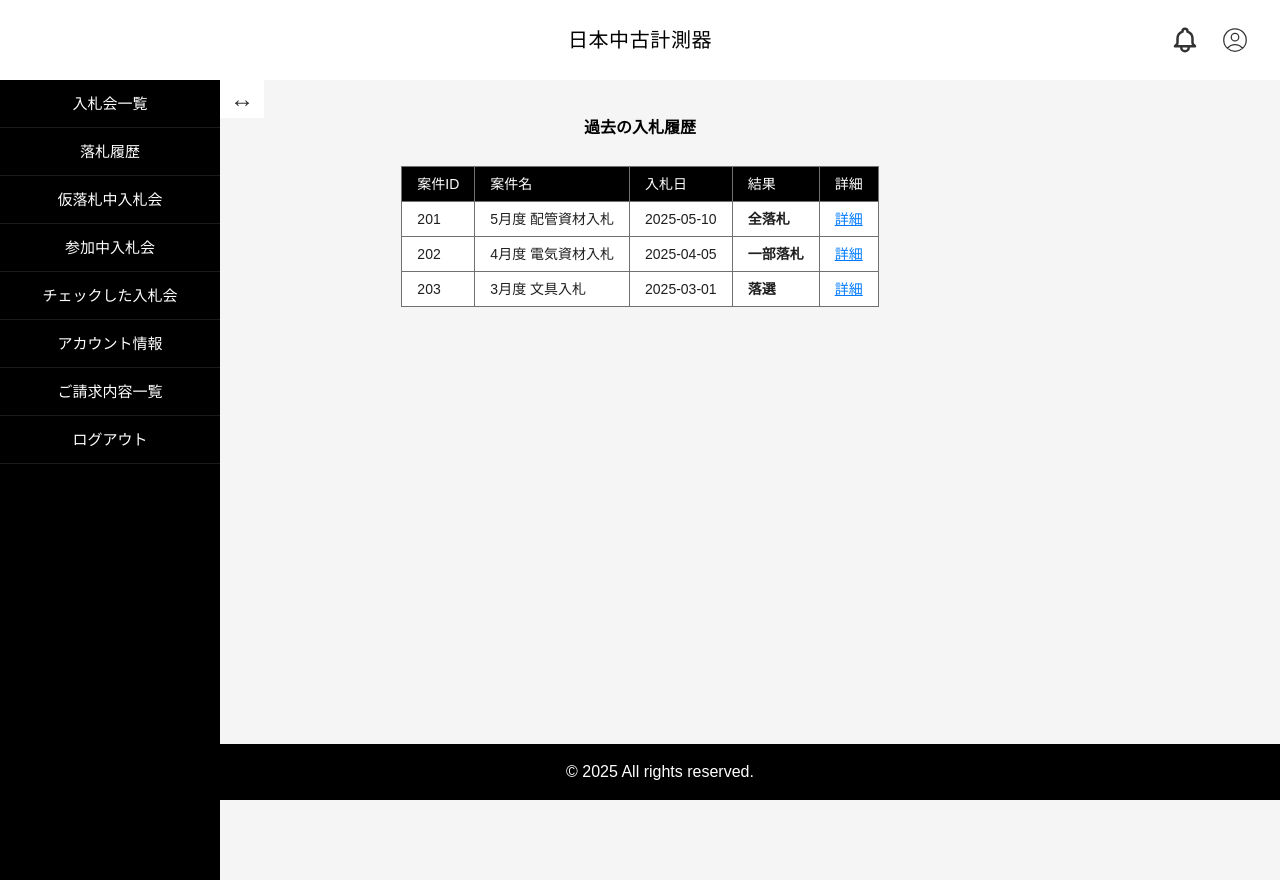
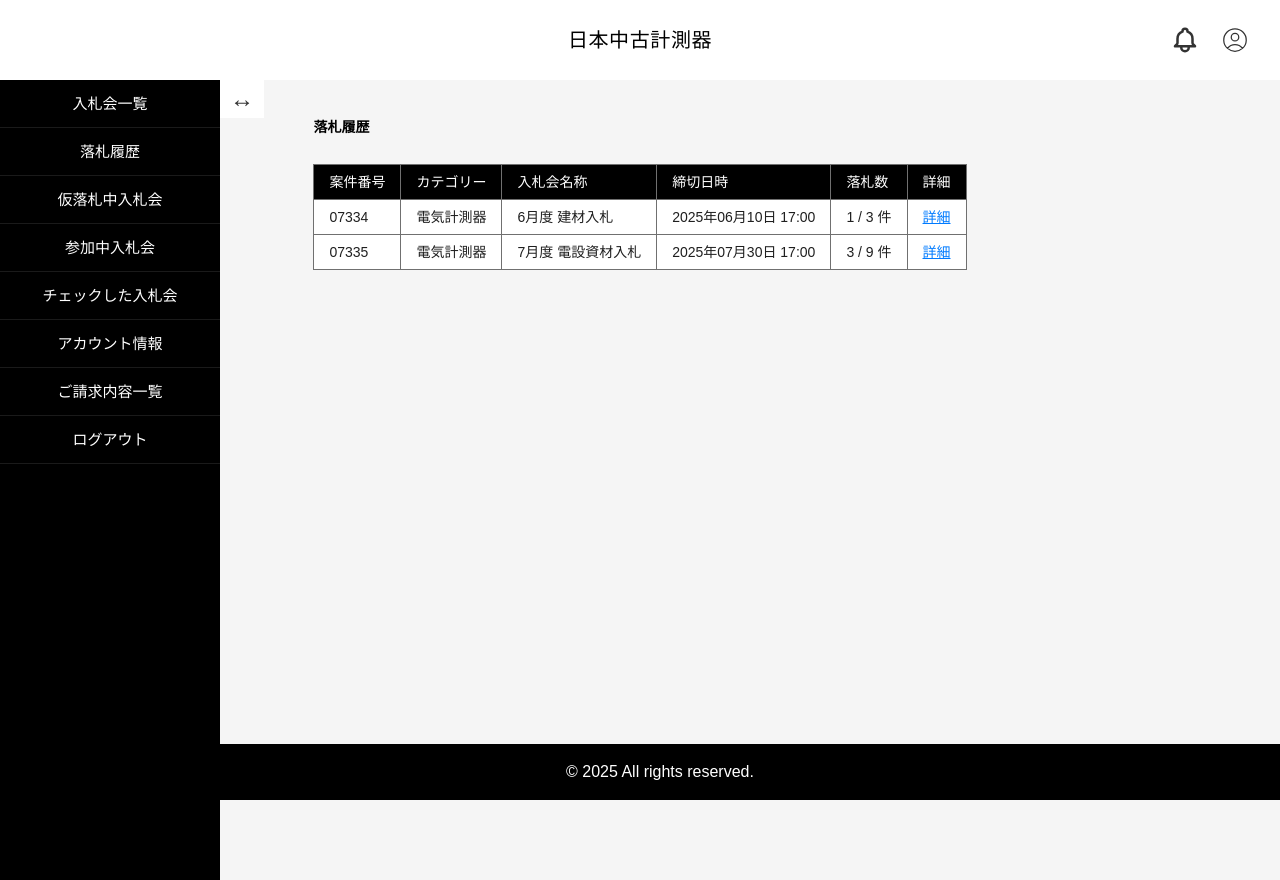
Before and after one commit to 07-jin-FUK/sample-bids, a Nuxt app: page /customer/bidhistory in a window 1280 px wide. Built offline with nearby package versions, Linux system fonts and the light colour scheme.

Commit message:
[update]

```diff
--- a/components/Sidebar.vue
+++ b/components/Sidebar.vue
@@ -11,8 +11,6 @@
         <!-- <li><NuxtLink to="/customer/bidhistory">入札履歴</NuxtLink></li> -->
         <li><NuxtLink to="/customer/profileedit">アカウント情報</NuxtLink></li>
         <li><NuxtLink to="/customer/billing">ご請求内容一覧</NuxtLink></li>
-
-
         <li><a href="#" @click.prevent="handleLogout">ログアウト</a></li>
       </ul>
     </nav>
--- a/pages/customer/bidhistory/index.vue
+++ b/pages/customer/bidhistory/index.vue
@@ -1,37 +1,39 @@
-// File: BiddingProgress/index.vue
 <template>
   <div class="page-wrap">
     <Header />
     <Sidebar />
     <main class="main">
-      <h2 class="title">過去の入札履歴</h2>
-
-      <table class="history-table" v-if="bidHistory.length">
+      <section class="section-block">
+        <h2 class="title">落札履歴</h2>
+     <table v-if="openBiddingList.length" class="bids-table">
           <thead>
             <tr>
-            <th>案件ID</th>
-            <th>案件名</th>
-            <th>入札日</th>
-            <th>結果</th>
+              <th>案件番号</th>
+              <th>カテゴリー</th>
+              <th>入札会名称</th>
+              <th>締切日時</th>
+              <th>落札数</th>
               <th>詳細</th>
             </tr>
           </thead>
           <tbody>
-          <tr v-for="bid in bidHistory" :key="bid.id">
-            <td>{{ bid.id }}</td>
+            <tr v-for="bid in openBiddingList" :key="bid.id">
+              <td>{{ bid.projectId }}</td>
+    <td>{{ bid.category }}</td>
               <td>{{ bid.title }}</td>
-            <td>{{ bid.date }}</td>
-            <td :class="{
-              'won': bid.result === '全落札',
-              'partial': bid.result === '一部落札',
-              'lost': bid.result === '落選'
-            }">{{ bid.result }}</td>
-            <td><NuxtLink :to="`/customer/bidhistory/${bid.id}`" class="link-button">詳細</NuxtLink></td>
+              <td>{{ bid.endDate }}</td>
+<td>
+  {{
+    bid.items.filter(item => item.status === 'confirmed').length
+  }} / {{ bid.items.length }} 件
+</td>
+              <td>
+                <NuxtLink :to="`/customer/bidhistory/${bid.id}`" class="link-button">詳細</NuxtLink>
+              </td>
             </tr>
           </tbody>
         </table>
-
-      <p v-else class="no-data">過去の入札履歴はありません。</p>
+      </section>
     </main>
     <Footer />
   </div>
@@ -39,29 +41,51 @@
 
 <script setup>
 import Header from '~/components/Header.vue'
+import Sidebar  from '~/components/Sidebar.vue'
 import Footer from '~/components/Footer.vue'
 
-// 仮のダミーデータ（将来的にAPIで取得）
-const bidHistory = [
+const allBids = [
   {
-    id: 201,
-    title: '5月度 配管資材入札',
-    date: '2025-05-10',
-    result: '全落札'
+    id: 301,
+    projectId: '07334',
+    category: "電気計測器",
+    title: '6月度 建材入札',
+    endDate: "2025年06月10日 17:00",
+    items: [
+  { id: 1, status: 'confirmed' },
+  { id: 2, status: 'losing' },
+  { id: 3, status: 'none' },
+    ]
   },
   {
-    id: 202,
-    title: '4月度 電気資材入札',
-    date: '2025-04-05',
-    result: '一部落札'
-  },
-  {
-    id: 203,
-    title: '3月度 文具入札',
-    date: '2025-03-01',
-    result: '落選'
+    id: 302,
+    projectId: '07335',
+    category: "電気計測器",
+    title: '7月度 電設資材入札',
+    endDate: "2025年07月30日 17:00",
+    items: [
+  { id: 1, status: 'confirmed' },
+  { id: 2, status: 'losing' },
+  { id: 3, status: 'none' },
+    { id: 4, status: 'confirmed' },
+  { id: 5, status: 'losing' },
+  { id: 6, status: 'none' },
+    { id: 7, status: 'confirmed' },
+  { id: 8, status: 'losing' },
+  { id: 9, status: 'none' },
+    ]
   }
 ]
+
+
+const confirmedBiddingList = allBids.filter(bid =>
+  bid.items.some(item => item.status === 'confirmed')
+)
+
+// テンプレートで使う名前はこれに統一
+const openBiddingList = confirmedBiddingList
+
+
 </script>
 
 <style scoped lang="scss">
@@ -74,23 +98,27 @@ const bidHistory = [
 .main {
   flex: 1;
   padding: 40px;
-  max-width: 1000px;
   margin: auto;
+}
+
+.section-block {
+  margin-bottom: 60px;
 }
 
 .title {
   margin-bottom: 30px;
-  text-align: center;
+  text-align: left;
+  font-size: 0.875em;
 }
 
-.history-table {
+.bids-table {
   width: 100%;
   border-collapse: collapse;
   background: #fff;
 }
 
-.history-table th,
-.history-table td {
+.bids-table th,
+.bids-table td {
   border: 0.3px solid #707070;
   text-align: left;
   vertical-align: middle;
@@ -99,39 +127,25 @@ const bidHistory = [
     font-size: 0.875em;
 }
 
-.history-table td {
+
+.bids-table td {
 color: #1F1F1F;
 }
 
-.history-table th {
+.bids-table th {
   background-color: #000000;
   color: #ffffff;
 }
 
-.history-table tr:hover {
+.bids-table tr:hover {
   background-color: #f0f8ff;
-}
-
-.won {
-  color: red;
-  font-weight: bold;
-}
-
-.partial {
-  color: orange;
-  font-weight: bold;
-}
-
-.lost {
-  color: black;
-  font-weight: bold;
 }
 
 .no-data {
   text-align: center;
   font-size: 1rem;
   color: #888;
-  margin-top: 50px;
+  margin-top: 20px;
 }
 
 .link-button {
--- a/pages/customer/winningbids/index.vue
+++ b/pages/customer/winningbids/index.vue
@@ -36,7 +36,6 @@
         <p v-else class="no-data">現在、仮落札している入札会はありません。</p>
       </section>
     </main>
-    <Footer />
   </div>
 </template>
 
```
Lines whose indentation alone changed are shown as unchanged.
